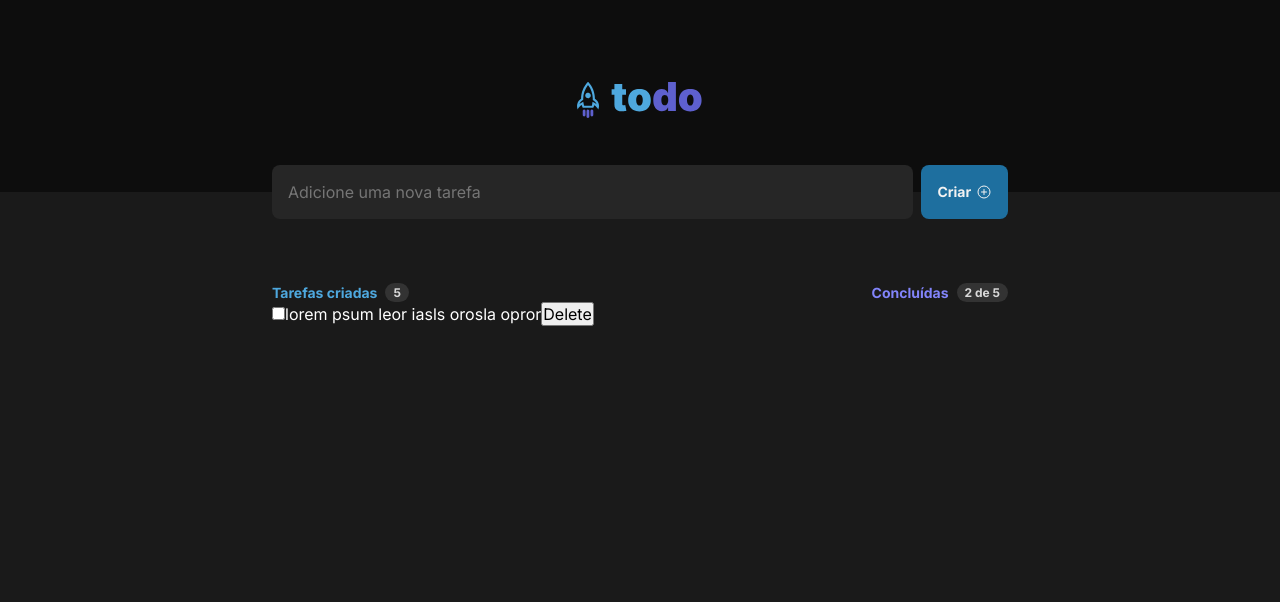
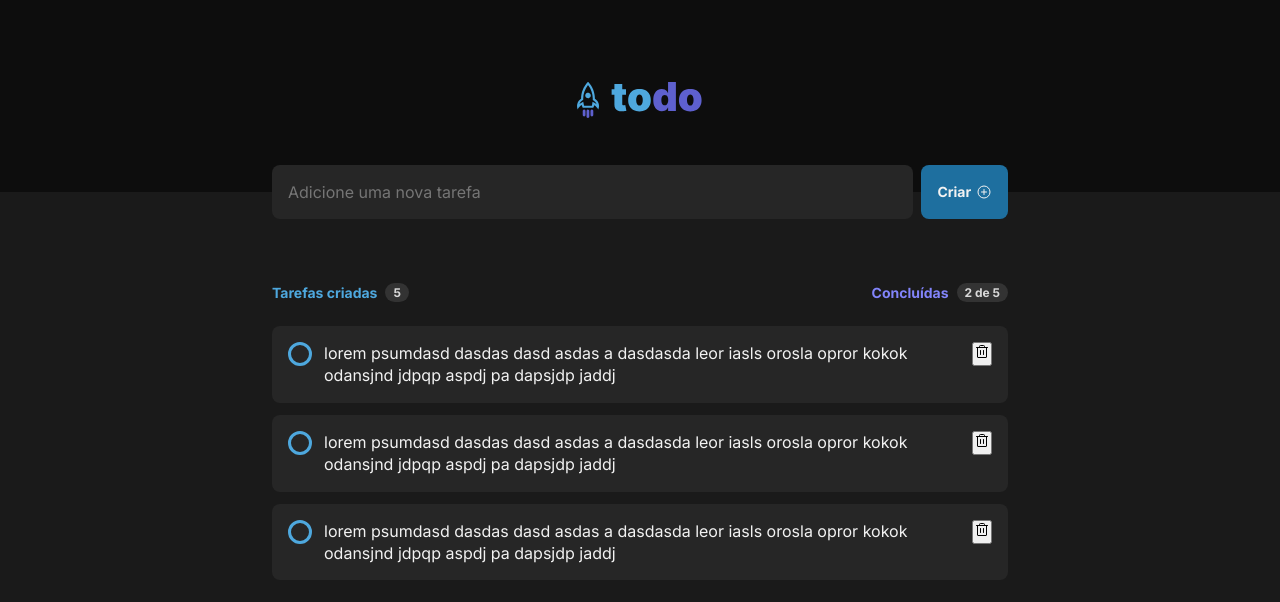
Before and after one commit to josileudo/ToDo, a React (Vite) app: page / in a window 1280 px wide. Shown: the top 602 px of the page. Built offline with nearby package versions, Linux system fonts and the light colour scheme.

Commit message:
:sparkles: feat: Create style to checkbutton

```diff
--- a/src/App.module.css
+++ b/src/App.module.css
@@ -12,6 +12,10 @@
   margin-top: 4rem;
 }
 
+.Tasks {
+  margin-top: 1.5rem;
+}
+
 @media(max-width: 720px) {
   html {
     font-size: 87.5%;
--- a/src/App.tsx
+++ b/src/App.tsx
@@ -4,6 +4,7 @@ import { NewTask } from './components/newTask';
 import styles from './App.module.css';
 import './global.css';
 import { TaskProgress } from './components/taskProgress';
+import { Task } from './components/Task';
 
 export function App() {
   return (
@@ -13,17 +14,10 @@ export function App() {
         <NewTask />
         <article>
           <TaskProgress />
-          <div>
-            <div>
-              <input
-                type="checkbox"
-              >
-              </input>
-              <span>lorem psum leor iasls orosla opror</span>
-              <button>
-                Delete
-              </button>
-            </div>
+          <div className={ styles.Tasks }>
+            <Task />
+            <Task />
+            <Task />
           </div>
         </article>
       </div>
--- /dev/null
+++ b/src/components/Task.module.css
@@ -0,0 +1,66 @@
+.task {
+  background: var(--gray-600);
+  padding: 1rem;
+  border-radius: 0.5rem;
+}
+
+.task + .task {
+  margin-top: 0.75rem;
+}
+
+.wrapper {
+  display: flex;
+  align-items: flex-start;
+  justify-content: space-between;
+
+  gap: 0.75rem;
+}
+
+.wrapper > button[type="button"] {
+  width: 1.5rem;
+  height: 1.5rem;
+  cursor: pointer;
+  outline: none;
+
+  border-radius: 50%;
+  transition: all 0.2s;
+}
+
+.wrapper > button[type="button"] > span {
+  display: flex;
+  align-items: center;
+  justify-content: center;
+
+  width: 1.5rem;
+  height: 1.5rem;
+}
+
+.button {
+  background: transparent;
+  border: 3px solid var(--blue-500);
+}
+
+.button:hover {
+  border: 3px solid var(--blue-600);
+}
+
+.buttonChecked {
+  border: none;
+  background: var(--purple-600);
+  color: var(--gray-100);
+}
+
+.buttonChecked:hover {
+  background: var(--purple-500);
+}
+
+.wrapper > span {
+  width: 100%;
+  line-height: 1.4;
+  font-weight: 400;
+
+  display: flex;
+  align-items: flex-start;
+
+  color: var(--gray-100);
+}
--- /dev/null
+++ b/src/components/Task.tsx
@@ -0,0 +1,27 @@
+import { Check, CheckCircle, Trash } from 'phosphor-react'
+import { useState } from 'react'
+import styles from './Task.module.css'
+
+export function Task() {
+  const [checkButton, setCheckButton] = useState(false);
+
+  function handleCheckButton() {
+    setCheckButton(!checkButton);
+  }
+
+  return(
+    <ul className={ styles.task }>
+      <li className={ styles.wrapper }>
+        <button
+          type="button"
+          className={ checkButton ? styles.buttonChecked : styles.button }
+          onClick={handleCheckButton}
+        >
+          <span>{ checkButton ? <Check /> : ''}</span>
+        </button>
+        <span>lorem psumdasd dasdas dasd asdas a dasdasda  leor iasls orosla opror kokok odansjnd jdpqp aspdj pa dapsjdp jaddj</span>
+        <button>{ <Trash /> }</button>
+      </li>
+    </ul>
+  )
+}
```
